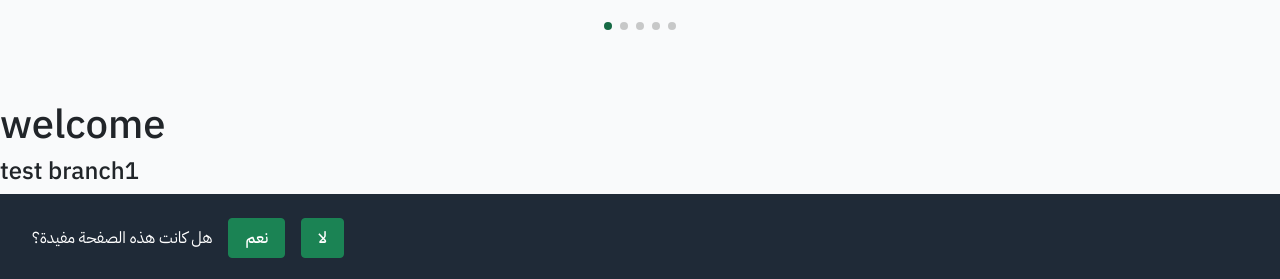
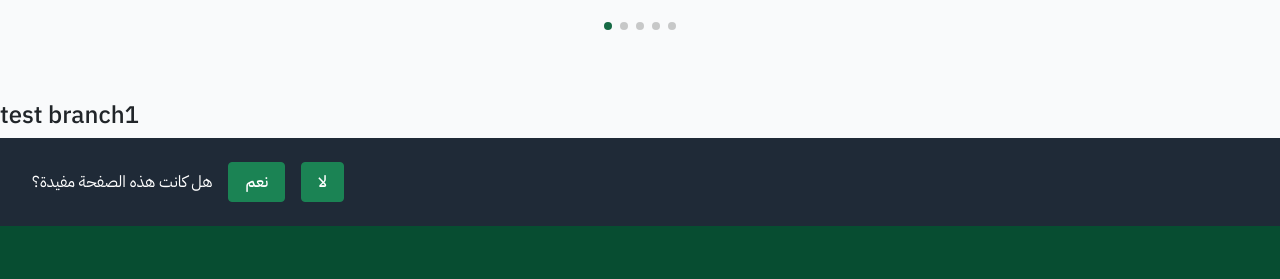
Before and after one commit to anas-ismail58/scisp, a plain HTML site: page index.html in a window 1280 px wide. Shown: the part 1567-1846 px from the top of the page. Drawn offline with Linux system fonts and the light colour scheme; files whose address does not match are found by name.

Commit message:
remove section welcome

```diff
--- a/index.html
+++ b/index.html
@@ -547,13 +547,6 @@
         </div>
 
     </section>
-
-
-    <section>
-        <h1>
-            welcome
-        </h1>
-    </section>
     <section>
         <h4>test branch1</h4>
     </section>
```
